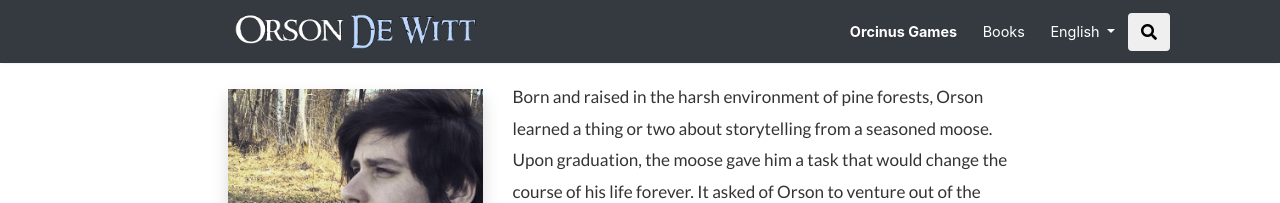
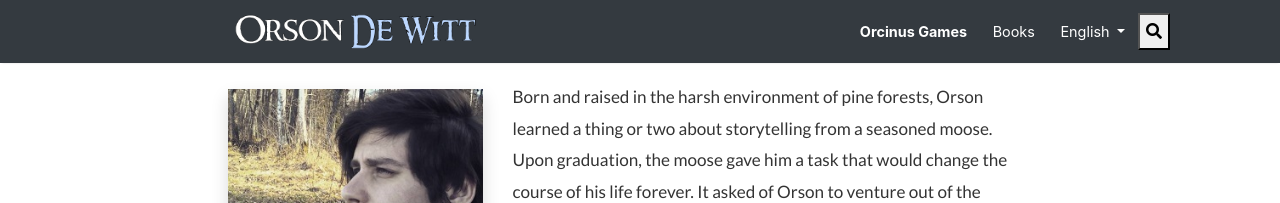
Before and after one commit to OrsonDWitt/OrsonDWitt.github.io, a Jekyll site: the page built from _pages/about.md, in a window 1280 px wide. Shown: the top 203 px of the page. Built offline with Jekyll 4.4.1, drawn with Linux system fonts in a browser that asks for light colours; nearby versions of some CDN libraries.

Commit message:
Update search-lunr.html

```diff
--- a/_includes/search-lunr.html
+++ b/_includes/search-lunr.html
@@ -9,7 +9,7 @@
     .lunrsearchresult a:hover .title {text-decoration: underline;}
 </style>
 
-<button id="btn-info" type="button" class="btn" data-toggle="collapse" data-target=".search-input" onclick="getElementById('btn-info').style.display = 'none'"><i class="fas fa-search"></i></button>
+<button id="btn-info" type="button" data-toggle="collapse" data-target=".search-input" onclick="getElementById('btn-info').style.display = 'none'"><i class="fas fa-search"></i></button>
 <div class="container collapse search-input">
 <form class="bd-search" onSubmit="return lunr_search(document.getElementById('lunrsearch').value);">
     <input type="text" class="form-control text-small launch-modal-search" id="lunrsearch" name="q" maxlength="255" value="" placeholder="Type and enter..."/>
```
